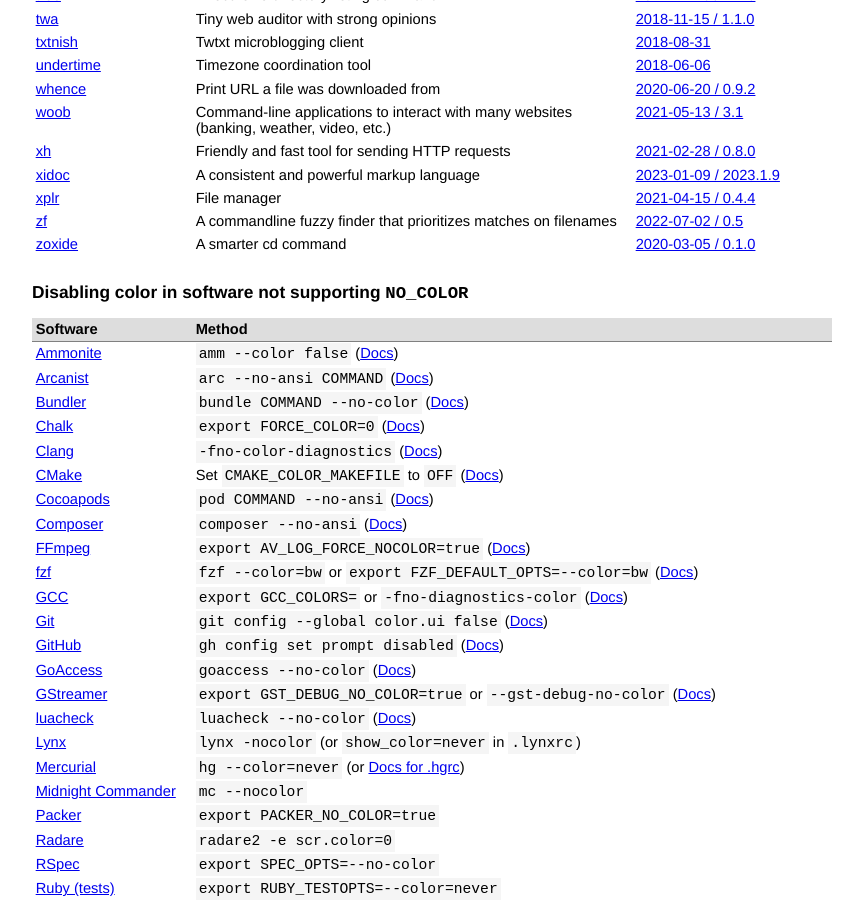
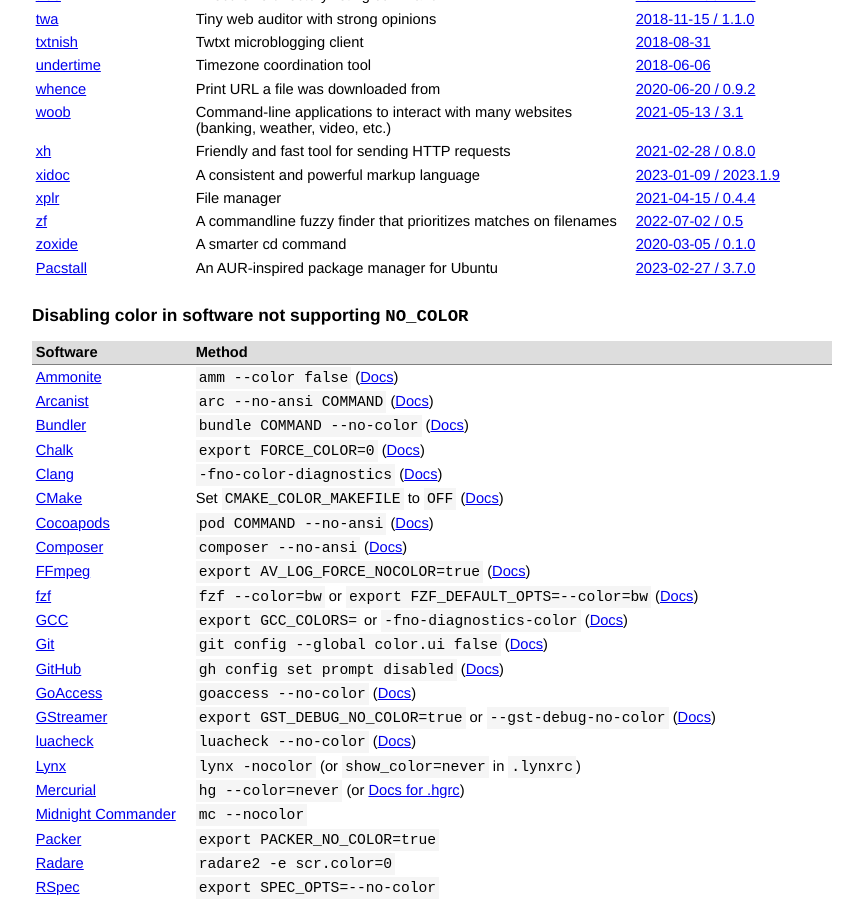
Before and after one commit to jcs/no_color, a Jekyll site: the page built from index.md, in a window 1280 px wide and 900 px high, scrolled down 4996 px. Shown: the whole window, without its empty margins (208-1071 px from the left). Built offline with Jekyll 4.4.1, drawn with Linux system fonts in a browser that asks for light colours; our own code applies the rules of GitHub Pages for plain Markdown files.

Commit message:
feat: add Pacstall to supported software

```diff
--- a/index.md
+++ b/index.md
@@ -255,6 +255,7 @@ color via `NO_COLOR`.
 | [xplr](https://github.com/sayanarijit/xplr) | File manager | [2021-04-15 / 0.4.4](https://github.com/sayanarijit/xplr/releases/tag/v0.4.4) |
 | [zf](https://github.com/natecraddock/zf) | A commandline fuzzy finder that prioritizes matches on filenames | [2022-07-02 / 0.5](https://github.com/natecraddock/zf/blob/master/CHANGELOG.md#05) |
 | [zoxide](https://github.com/ajeetdsouza/zoxide) | A smarter cd command | [2020-03-05 / 0.1.0](https://github.com/ajeetdsouza/zoxide/releases/tag/v0.1.0) |
+| [Pacstall](https://pacstall.dev) | An AUR-inspired package manager for Ubuntu | [2023-02-27 / 3.7.0](https://github.com/pacstall/pacstall/releases/tag/3.7.0) |
 {: rules="groups"}
 
 ## Disabling color in software not supporting `NO_COLOR` <a name="other"></a>
```
